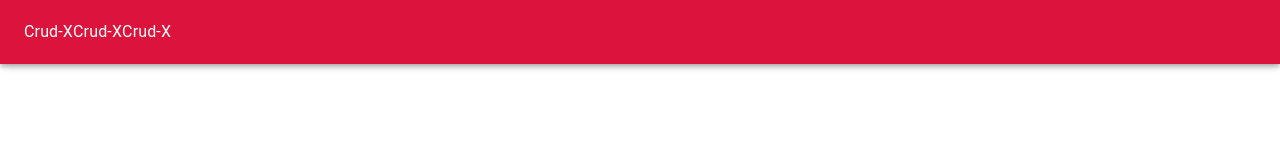
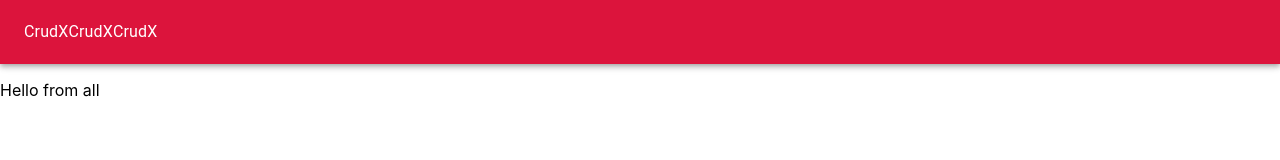
Before and after one commit to saurabh6893/crudx, a React (Create React App) app: page /all in a window 1280 px wide. Shown: the top 160 px of the page. Built offline with nearby package versions, Linux system fonts and the light colour scheme.

Commit message:
Added routes to three paths

```diff
--- a/package.json
+++ b/package.json
@@ -12,6 +12,8 @@
     "@testing-library/user-event": "^12.1.10",
     "react": "^17.0.2",
     "react-dom": "^17.0.2",
+    "react-router": "^6.0.0-beta.8",
+    "react-router-dom": "^6.0.0-beta.8",
     "react-scripts": "4.0.3",
     "web-vitals": "^1.0.1"
   },
--- a/src/App.js
+++ b/src/App.js
@@ -1,7 +1,19 @@
 import NavBar from "./Components/NavBar";
-
+import CrudX from "./Components/Crudx";
+import AllUsers from "./Components/AllUsers";
+import AddUsers from "./Components/AddUsers";
+import { BrowserRouter, Route, Routes } from "react-router-dom";
 function App() {
-  return <NavBar />;
+  return (
+    <BrowserRouter>
+      <NavBar />
+      <Routes>
+        <Route exact path="/" element={<CrudX />} />
+        <Route exact path="/all" element={<AllUsers />} />
+        <Route exact path="/add" element={<AddUsers />} />
+      </Routes>
+    </BrowserRouter>
+  );
 }
 
 export default App;
--- /dev/null
+++ b/src/Components/AddUsers.jsx
@@ -0,0 +1,5 @@
+const AddUsers = () => {
+  return <p>Hello from add</p>;
+};
+
+export default AddUsers;
--- /dev/null
+++ b/src/Components/AllUsers.jsx
@@ -0,0 +1,5 @@
+const AllUsers = () => {
+  return <p>Hello from all</p>;
+};
+
+export default AllUsers;
--- a/src/Components/Crudx.jsx
+++ b/src/Components/Crudx.jsx
@@ -0,0 +1,9 @@
+const CrudX = () => {
+  return (
+    <>
+      <p>This is the Crudx body</p>
+    </>
+  );
+};
+
+export default CrudX;
--- a/src/Components/NavBar.jsx
+++ b/src/Components/NavBar.jsx
@@ -1,17 +1,17 @@
 import { AppBar, Toolbar, makeStyles, Typography } from "@material-ui/core";
 
 const styles = makeStyles({
-  header: { background: "crimson" },
+  header: { background: "Crimson" },
 });
 
 const NavBar = () => {
   const classes = styles();
   return (
-    <AppBar className={classes.header}>
+    <AppBar className={classes.header} position="static ">
       <Toolbar>
-        <Typography component="h1">Crud-X</Typography>
-        <Typography component="h1">Crud-X</Typography>
-        <Typography component="h1">Crud-X</Typography>
+        <Typography component="h1">CrudX</Typography>
+        <Typography component="h1">CrudX</Typography>
+        <Typography component="h1">CrudX</Typography>
       </Toolbar>
     </AppBar>
   );
```
Also changed, not shown: 2 other files (tests, documents, lock files or other folders).
